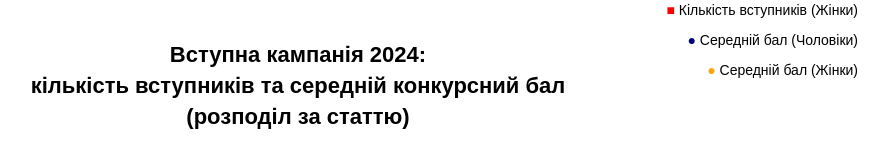
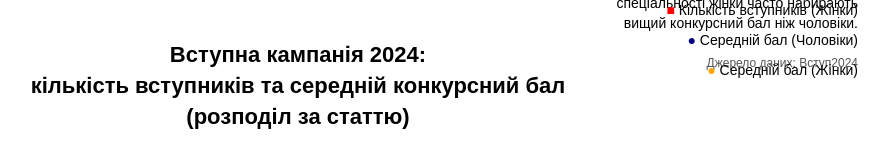
Before and after one commit to potopaa/dataviz-course-project, a plain HTML site: page index.html in a window 1280 px wide. Shown: the whole page, without its empty margins (342-1231 px from the left). Drawn offline with nearby package versions, Linux system fonts and the light colour scheme.

Commit message:
Update style.css

```diff
--- a/style.css
+++ b/style.css
@@ -22,7 +22,7 @@ body {
 .note {
   position: absolute;
   right: 40px;
-  bottom: 260px;
+  bottom: 60px;
   font-size: 14px;
   max-width: 300px;
   text-align: right;
```
